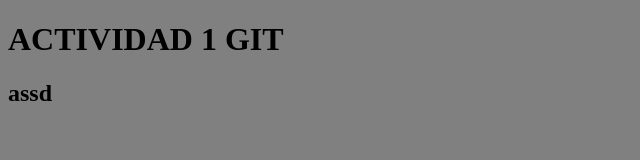
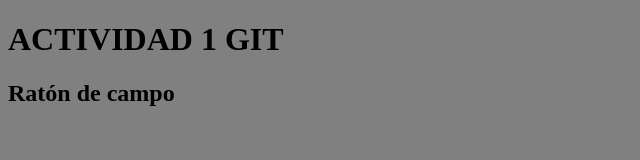
Before and after one commit to BychusSan/MiWeb, a plain HTML site: page index.html in a window 1280 px wide. Shown: the whole page, without its empty margins (0-640 px from the left). Drawn offline with Linux system fonts and the light colour scheme.

Commit message:
On branch master  Your branch is up to date with 'origin/master'.
 Changes to be committed:
	modified:   index.html

```diff
--- a/index.html
+++ b/index.html
@@ -9,9 +9,8 @@
 </head>
 <body>
 
-
-    <h1>ACTIVIDAD 1 GIT</h1>
-<h2>assd</h2>
+<h1>ACTIVIDAD 1 GIT</h1>
+<h2>Ratón de campo</h2>
 
 </body>
 </html>
```
